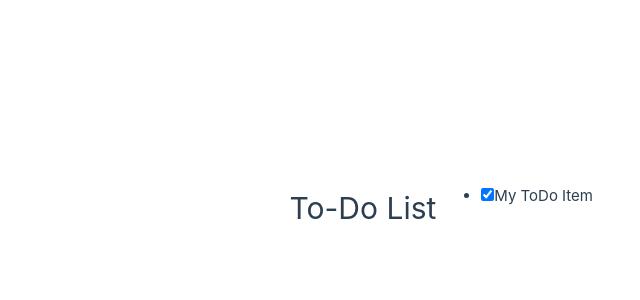
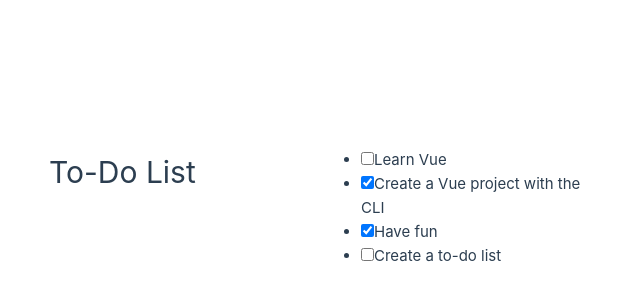
Before and after one commit to veggie1/vue-quickstart, a Vue app: page / in a window 1280 px wide. Shown: the part 192-492 px from the top of the page, without its empty margins (15-655 px from the left). Built offline with nearby package versions, Linux system fonts and the light colour scheme; the HTML template or start-up script is replaced by a standard one.

Commit message:
Add dynamic list and prop binding

```diff
--- a/src/App.vue
+++ b/src/App.vue
@@ -1,10 +1,29 @@
 <script lang="ts">
+import { nanoid } from 'nanoid'
 import ToDoItem from './components/ToDoItem.vue'
 
 export default {
   name: 'app',
   components: {
     ToDoItem,
+  },
+  data() {
+    return {
+      ToDoItems: [
+        { id: `todo-${nanoid()}`, label: 'Learn Vue', done: false },
+        {
+          id: `todo-${nanoid()}`,
+          label: 'Create a Vue project with the CLI',
+          done: true,
+        },
+        { id: `todo-${nanoid()}`, label: 'Have fun', done: true },
+        {
+          id: `todo-${nanoid()}`,
+          label: 'Create a to-do list',
+          done: false,
+        },
+      ],
+    }
   },
 }
 </script>
@@ -13,8 +32,8 @@
   <div id="app">
     <h1>To-Do List</h1>
     <ul>
-      <li>
-        <to-do-item label="My ToDo Item" :done="true"></to-do-item>
+      <li v-for="item in ToDoItems" :key="item.id">
+        <to-do-item :label="item.label" :done="item.done" :id="item.id"></to-do-item>
       </li>
     </ul>
   </div>
--- a/src/components/ToDoItem.vue
+++ b/src/components/ToDoItem.vue
@@ -9,11 +9,11 @@
   props: {
     label: { required: true, type: String },
     done: { default: false, type: Boolean },
+    id: { required: true, type: String },
   },
   data() {
     return {
       isDone: this.done,
-      id: `todo-${crypto.randomUUID()}`,
     }
   },
 }
```
